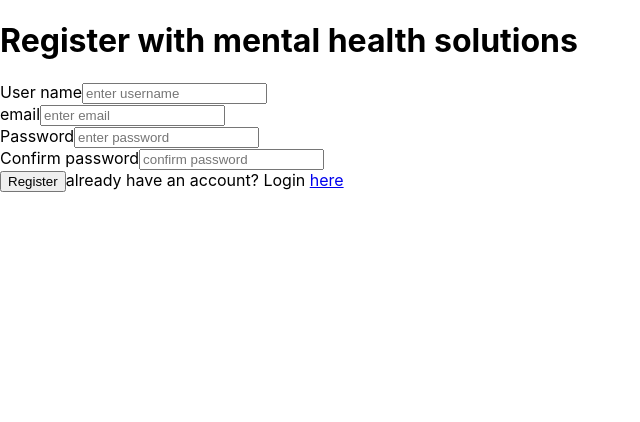
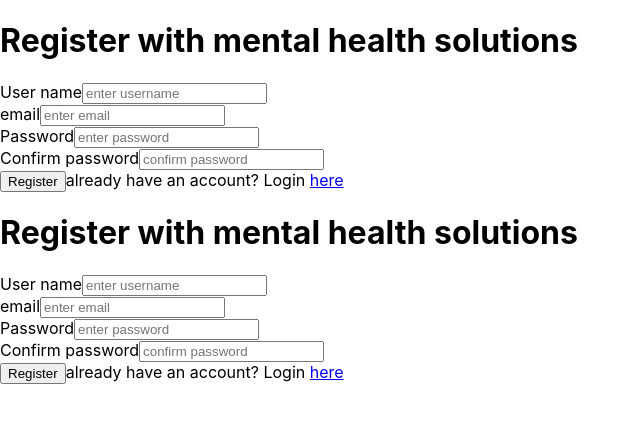
Before and after one commit to Lunadork/Diversity-app, a React (Create React App) app in the folder client/: page /signup in a window 1280 px wide. Shown: the top 422 px of the page, without its empty margins (0-640 px from the left). Built offline with nearby package versions, Linux system fonts and the light colour scheme.

Commit message:
created formsubmit function in signup page and imported it  to register component

```diff
--- a/client/src/components/Button/style.css
+++ b/client/src/components/Button/style.css
@@ -22,9 +22,9 @@ button#globalButton:hover {
 }
 
 
-@media screen and (max-width: 770px) {
+/* @media screen and (max-width: 770px) {
   button#globalButton {
 
   }
 
-}
+} */
--- a/client/src/components/Register/index.js
+++ b/client/src/components/Register/index.js
@@ -6,10 +6,13 @@ import './style.css'
 
 
 // all error messages for validations are triggered from ValidateRegisterForm
+//UseRegister coming from use UseRegister component
+// submitForm is coming from sigup folder in pages folder
 
- export const Register= () => {
+ export const Register= ({submitForm}) => {
 
-  const {handleChange, values, handleSubmit, errors} = UseRegister(validatingErrors )
+  const {handleChange, values, handleSubmit, errors} = UseRegister(submitForm, validatingErrors )
+
   return (
     <div className="form-content">
       <form  className="form" onSubmit={handleSubmit}>
--- a/client/src/components/Register/style.css
+++ b/client/src/components/Register/style.css
@@ -0,0 +1,4 @@
+.form-inputs p {
+  color: red;
+  font-size: 10px;
+}
--- a/client/src/components/UseRegister/index.js
+++ b/client/src/components/UseRegister/index.js
@@ -11,11 +11,16 @@ import {useState, useEffect} from 'react'
   })
 
   const [errors, setErrors] = useState({})
+  const [formSubmitting, setFormSubmitting] = useState (false)
 
   const handleSubmit = e => {
     e.preventDefault();
     setErrors(validatingErrors(values))
+    setFormSubmitting(true);
+
   }
+
+
 
 
   const handleChange = e => {
--- a/client/src/pages/Signup/index.js
+++ b/client/src/pages/Signup/index.js
@@ -1,12 +1,21 @@
-import React from 'react'
+import React, { useState }from 'react'
 import { Register } from '../../components';
 
 
 
 export const Signup = () => {
+  const [formSubmitted, setFormSubmitted] = useState(false)
+
+  //we pass this function to the register folder in components
+  function submitForm() {
+    setFormSubmitted(true)
+  }
+
   return (
     <>
     <Register />
+
+    {!formSubmitted ? < Register submitForm={submitForm} /> : <RegisterSuccess />}
     </>
 
   )
```
